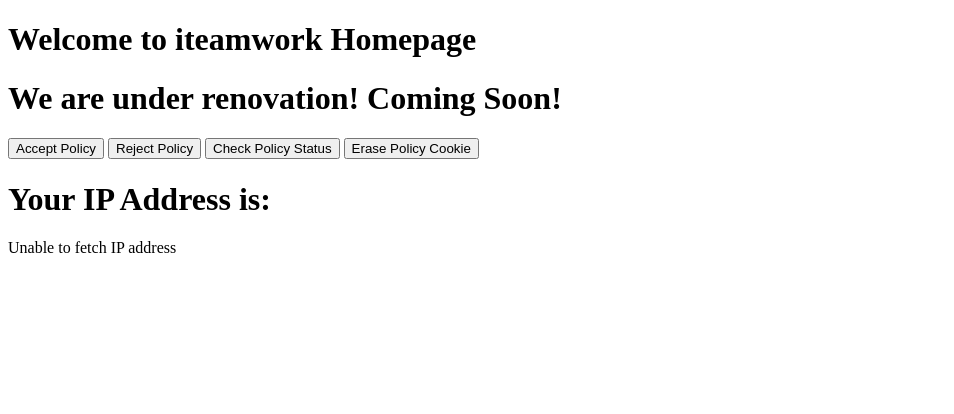
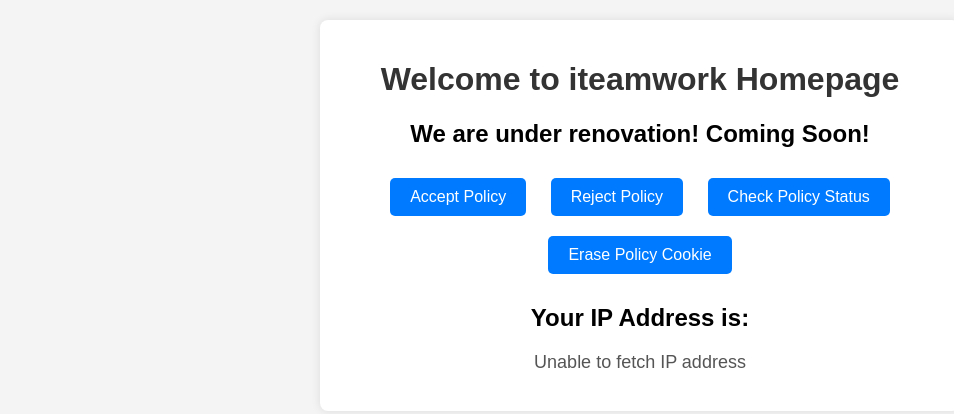
Before and after one commit to made-in-hongkong/iteamwork, a plain HTML site: page index.html in a window 1280 px wide. Shown: the whole page, without its empty margins (0-954 px from the left). Drawn offline with Linux system fonts and the light colour scheme; no server answers.

Commit message:
Update index.html

```diff
--- a/index.html
+++ b/index.html
@@ -1,10 +1,51 @@
-
 <!DOCTYPE html>
 <html lang="en">
 <head>
     <meta charset="UTF-8">
     <meta name="viewport" content="width=device-width, initial-scale=1.0">
     <title>iTeamWork</title>
+    <style>
+        body {
+            font-family: Arial, sans-serif;
+            background-color: #f4f4f4;
+            margin: 0;
+            padding: 20px;
+            text-align: center;
+        }
+        h1 {
+            color: #333;
+        }
+        .container {
+            max-width: 600px;
+            margin: 0 auto;
+            background: #fff;
+            padding: 20px;
+            border-radius: 8px;
+            box-shadow: 0 0 10px rgba(0, 0, 0, 0.1);
+        }
+        .button {
+            display: inline-block;
+            margin: 10px;
+            padding: 10px 20px;
+            font-size: 16px;
+            color: #fff;
+            background-color: #007bff;
+            border: none;
+            border-radius: 5px;
+            cursor: pointer;
+            text-decoration: none;
+        }
+        .button:hover {
+            background-color: #0056b3;
+        }
+        .ip-container {
+            margin-top: 20px;
+        }
+        .ip-container p {
+            font-size: 18px;
+            color: #555;
+        }
+    </style>
     <script>
         // Function to set a cookie
         function setCookie(name, value, days) {
@@ -54,14 +95,20 @@
     </script>
 </head>
 <body onload="checkPolicy()">
-    <h1>Welcome to iteamwork  Homepage</h1>
-    <h1>We are under renovation! Coming Soon!</h1>
-    <button onclick="setCookie('policy', 'accept', 365)">Accept Policy</button>
-    <button onclick="setCookie('policy', 'reject', 365)">Reject Policy</button>
-    <button onclick="alert(getCookie('policy'))">Check Policy Status</button>
-    <button onclick="eraseCookie('policy')">Erase Policy Cookie</button>
-    <h1>Your IP Address is:</h1>
-    <p id="ip-address">Fetching IP address...</p>
+    <div class="container">
+        <h1>Welcome to iteamwork Homepage</h1>
+        <h2>We are under renovation! Coming Soon!</h2>
+        <div>
+            <button class="button" onclick="setCookie('policy', 'accept', 365)">Accept Policy</button>
+            <button class="button" onclick="setCookie('policy', 'reject', 365)">Reject Policy</button>
+            <button class="button" onclick="alert(getCookie('policy'))">Check Policy Status</button>
+            <button class="button" onclick="eraseCookie('policy')">Erase Policy Cookie</button>
+        </div>
+        <div class="ip-container">
+            <h2>Your IP Address is:</h2>
+            <p id="ip-address">Fetching IP address...</p>
+        </div>
+    </div>
 
     <script>
         // Function to fetch and display the IP address
```
